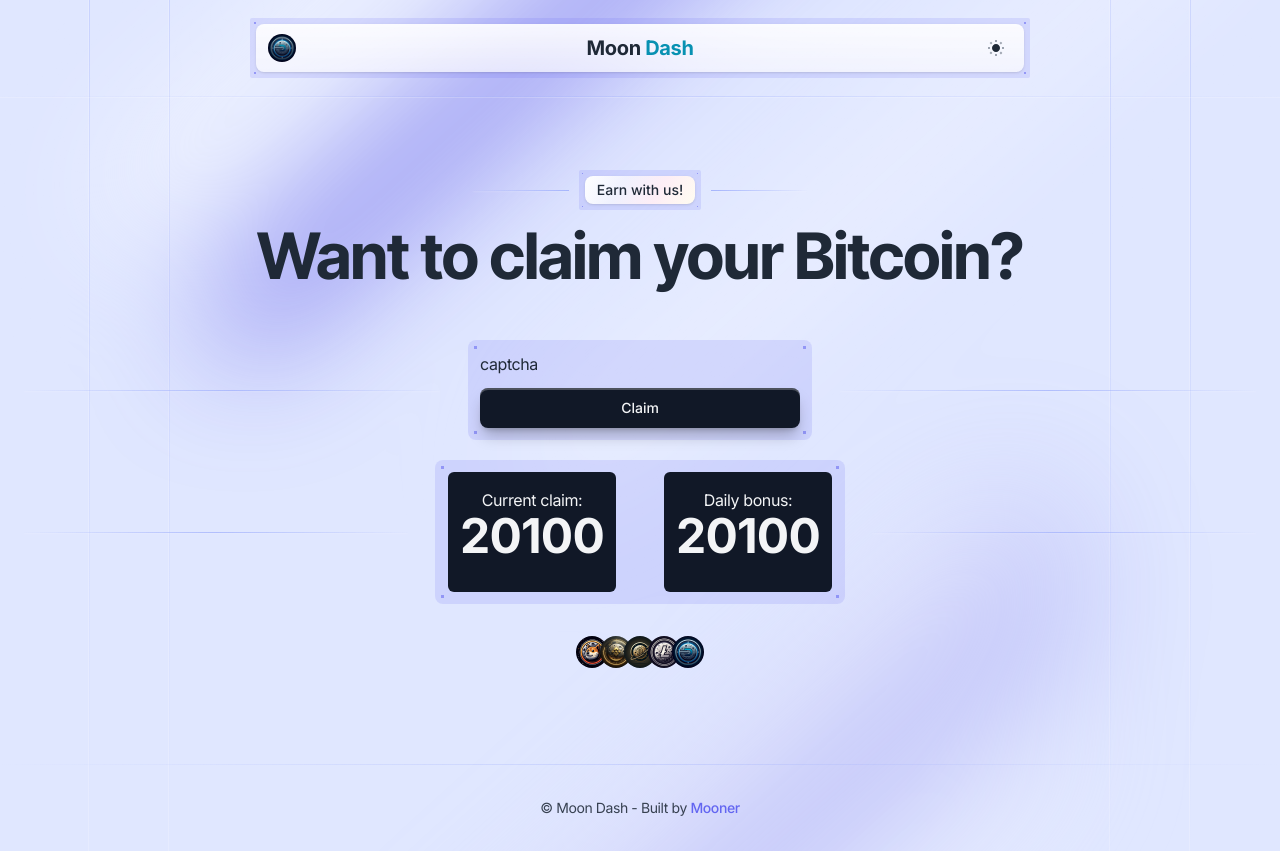
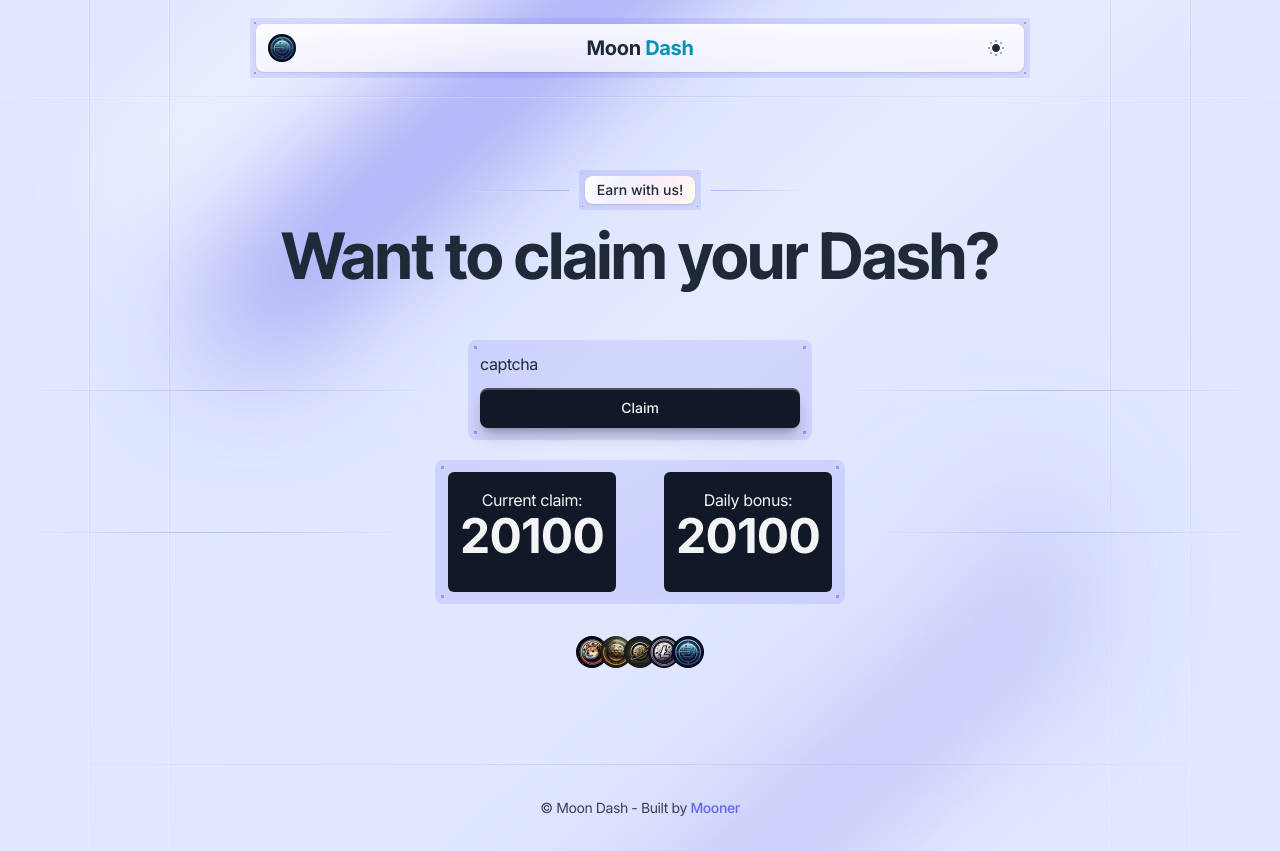
Before and after one commit to isumalatov/MoonDash, a Next.js app: page /claim in a window 1280 px wide. Built offline with nearby package versions, Linux system fonts and the light colour scheme.

Commit message:
Update page.tsx

```diff
--- a/app/(default)/claim/page.tsx
+++ b/app/(default)/claim/page.tsx
@@ -1,7 +1,7 @@
 
 export const metadata = {
-  title: "MoonBitcoin - Faucet",
-  description: "Bitcoin Free Faucet",
+  title: "MoonDash - Faucet",
+  description: "Dash Free Faucet",
 };
 
 import PageHeader from "@/components/page-header";
@@ -12,7 +12,7 @@
     <section>
       <div className="pt-32 pb-12 md:pt-44 md:pb-20">
         <div className="px-4 sm:px-6">
-          <PageHeader className="mb-12" title="Want to claim your Bitcoin?">
+          <PageHeader className="mb-12" title="Want to claim your Dash?">
             Earn with us!
           </PageHeader>
           <ClaimForm />
```
